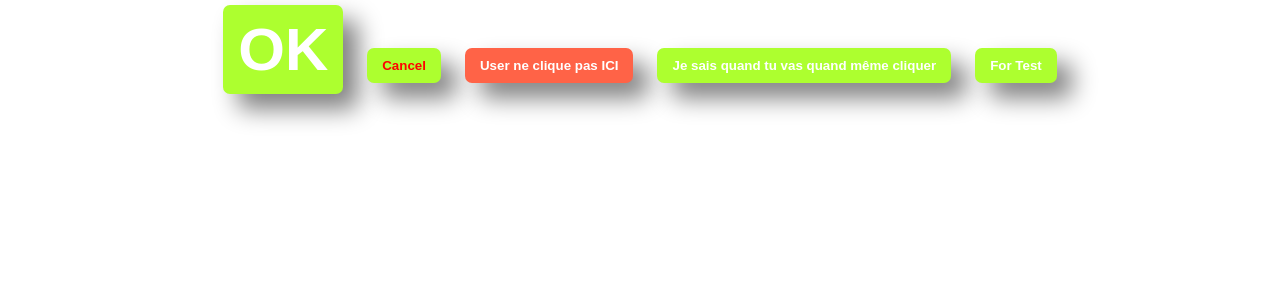
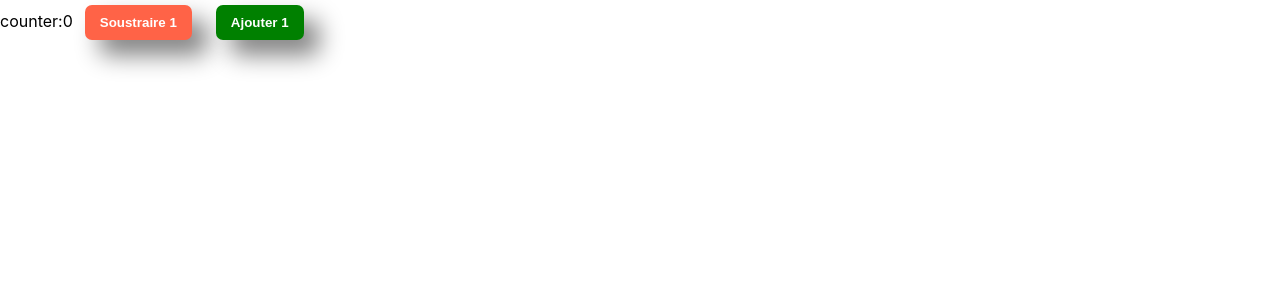
Before and after one commit to Mgaed75/2021_11_17_react, a React (Create React App) app: page / in a window 1280 px wide. Shown: the top 300 px of the page. Built offline with nearby package versions, Linux system fonts and the light colour scheme.

Commit message:
Ne fonctionne pas sans état (state)

```diff
--- a/src/App/App.js
+++ b/src/App/App.js
@@ -1,36 +1,40 @@
 import React from "react";
 
-import "./App.css";
+import Button from "./components/Button/Button";
+class App extends React.Component {
+  counter = 0;
 
-import Button from "./components/Button/Button";
+  // Constructeur par défaut
+  constructor(props) {
+    super(props);
+  }
 
-function App() {
+  /***
+   * Méthode de rendu
+   */
+  render() {
     return (
       <div className="App">
+        counter:{this.counter}
         <Button
-        text="OK"
-        onButtonClicked={(arg) => {
-          alert("click sur button");
+          text="Soustraire 1"
+          onButtonClicked={() => {
+            this.counter--;
+            console.log(this.counter);
           }}
-        style={{fontSize:'45pt'}}
-      />
-
-      <Button text="Cancel" color="red"/>
-
+          bgColor="tomato"
+        ></Button>
         <Button
-        text="User ne clique pas ICI"
-        bgColor="tomato"
-        onButtonClicked={(arg) => {
-          console.log(arg)
-          alert("Le user a osé cliquer, il est vilain celui-ci ! ");
+          text="Ajouter 1"
+          onButtonClicked={() => {
+            this.counter++;
+            console.log(this.counter);
           }}
-      />
-
-      <Button text="Je sais quand tu vas quand même cliquer" />
-
-      <Button text="For Test" />
+          bgColor="green"
+        ></Button>
       </div>
     );
   }
+}
 
 export default App;
```
Lines whose indentation alone changed are shown as unchanged.
